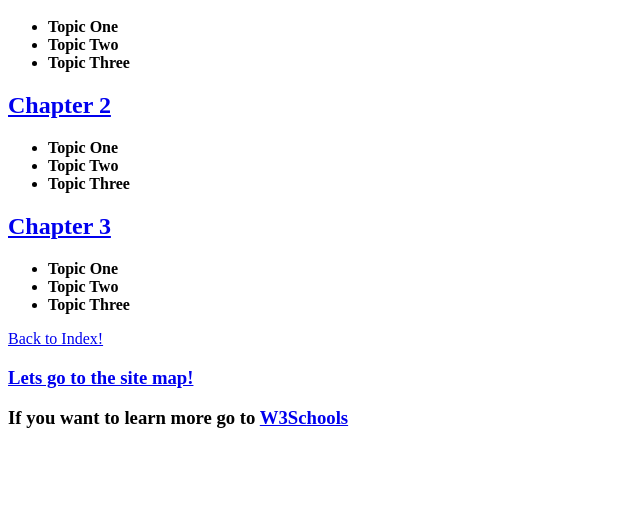
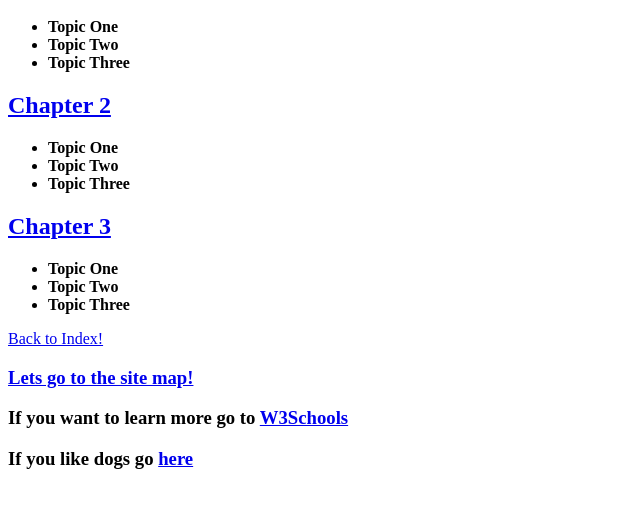
Before and after one commit to Tristan-K17/links, a plain HTML site: page toc.html in a window 1280 px wide. Shown: the part 95-602 px from the top of the page, without its empty margins (0-640 px from the left). Drawn offline with Linux system fonts and the light colour scheme.

Commit message:
Update toc.html

```diff
--- a/toc.html
+++ b/toc.html
@@ -26,5 +26,6 @@
 <p> <a href="index.html">Back to Index! </a></p>
 <h3><a href="sitemap.html"> Lets go to the site map! </a></h3>
 <h3> If you want to learn more go to <a href="https://www.w3schools.com/" target="_blank"> W3Schools </a></h3>
+<h3> If you like dogs go <a href="https://www.petfinder.com/dogs-and-puppies/breeds/" target="_blank"> here </h3>
 </body>
 </html>
```
